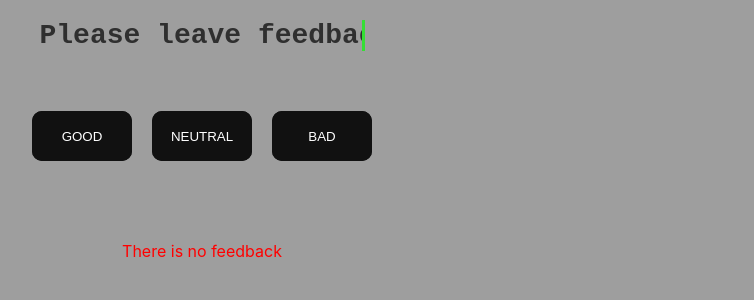
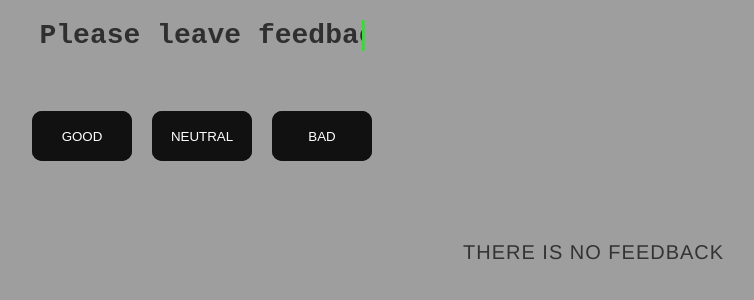
Before and after one commit to Dmytroukraine/goit-react-hw-02-feedback, a React (Create React App) app: page / in a window 1280 px wide. Shown: the top 300 px of the page, without its empty margins (438-1192 px from the left). Built offline with nearby package versions, Linux system fonts and the light colour scheme.

Commit message:
Fix noti

```diff
--- a/src/components/App.jsx
+++ b/src/components/App.jsx
@@ -3,6 +3,7 @@ import { Statistics } from './Statistics/Statistics';
 import { FeedBackOptions } from './FeedbackOptions/FeedbackOptions';
 import { Section } from './Section/Section';
 import { Notification } from './Notification/Notification';
+
 
 
 class App extends Component {
--- a/src/components/Notification/Notification.module.css
+++ b/src/components/Notification/Notification.module.css
@@ -1,5 +1,32 @@
-.notification {
+/* .notification {
     text-align: center;
     margin-top: 15px;
     color: rgb(255, 0, 0);
+  } */
+
+
+  .notification {
+    text-align: center;
+    text-transform: uppercase;
+    font-family: Helvetica, Arial, sans-serif;
+    font-size: 20px;
+    letter-spacing: 1px;
+    color: #333;
   }
+  .notification {
+    display: inline-block;
+    animation: slideLeft 1.5s forwards;
+    opacity: 0;
+    transition-timing-function: cubic-bezier(0.075, 0.82, 0.165, 1);
+  }
+
+  @keyframes slideLeft {
+    from {
+      opacity: 0;
+      transform: translateX(200px);
+    }
+    to {
+      opacity: 1;
+      transform: translateX(345%);
+    }
+  }
```
